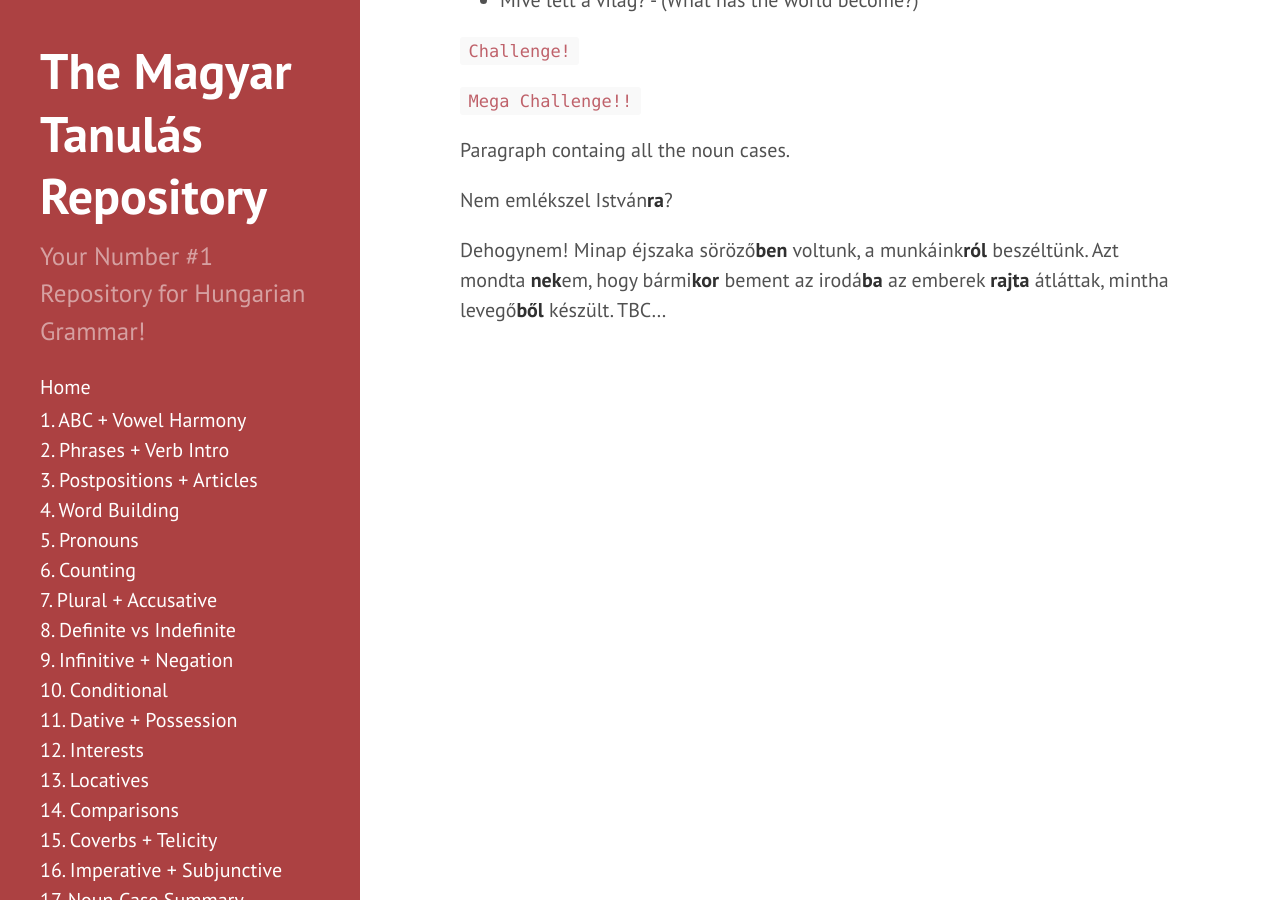
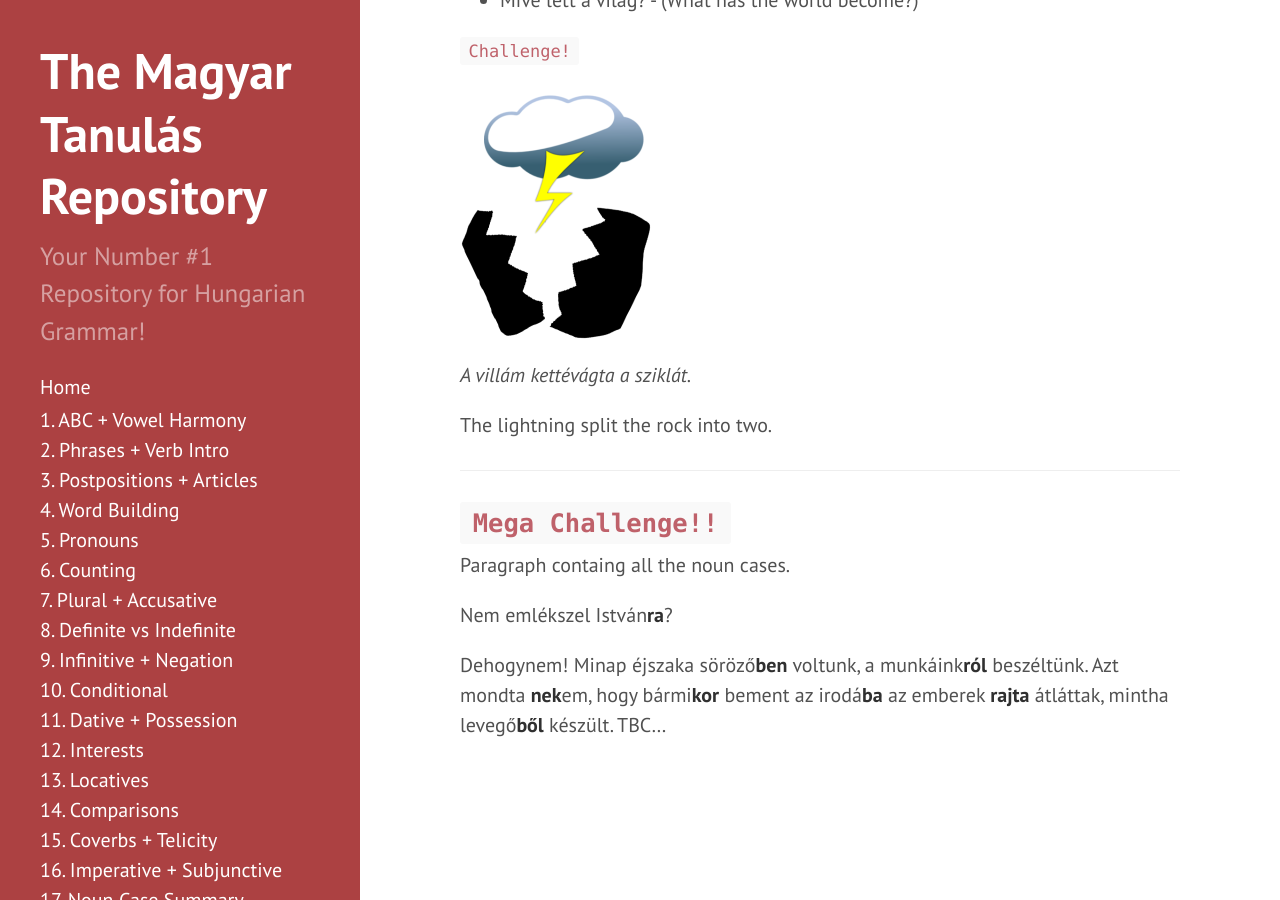
Before and after one commit to Magyartanulas/magyartanulas.github.io, a Jekyll site: the page built from noun_case_summary.md, in a window 1280 px wide and 900 px high, scrolled down 4281 px. Built offline with Jekyll 4.4.1, drawn with Linux system fonts in a browser that asks for light colours; Markdown is read by kramdown in place of the engine named in the settings.

Commit message:
Update noun_case_summary.md

```diff
--- a/noun_case_summary.md
+++ b/noun_case_summary.md
@@ -125,7 +125,14 @@ This case represents the change of state physically or metaphorically. Have a lo
 
 `Challenge!`
 
-`Mega Challenge!!`
+![ketté](https://magyartanulas.github.io/public/ketté.png)
+*A villám kettévágta a sziklát.*
+
+<span classs="spoiler">The lightning split the rock into two.</span>
+
+---
+
+## `Mega Challenge!!`
 
 Paragraph containg all the noun cases.
 
```
